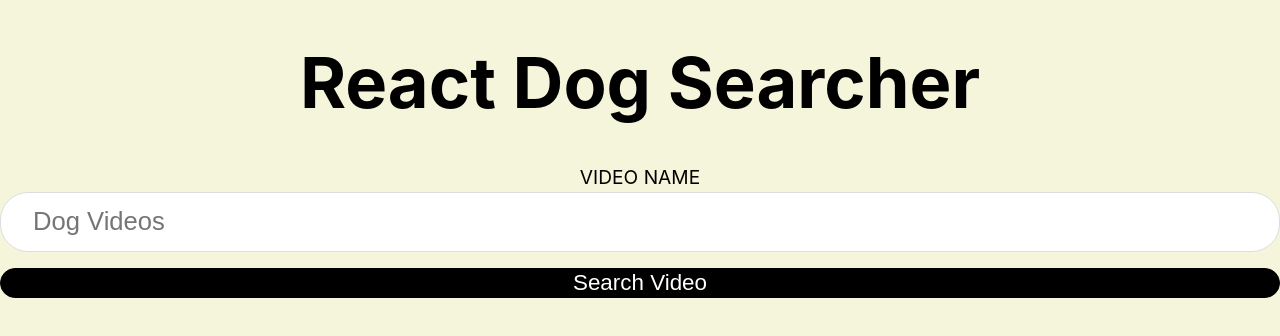
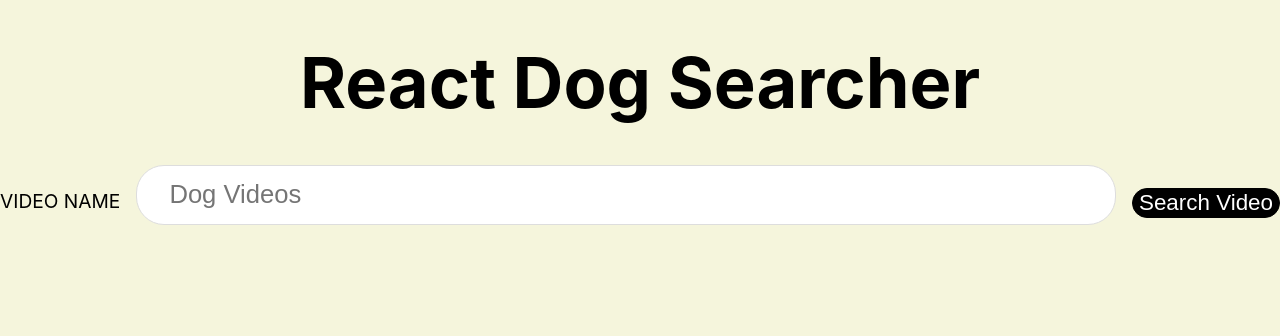
Before and after one commit to Raed56/search-dog-videos, a React (Create React App) app: page / in a window 1280 px wide. Shown: the top 336 px of the page. Built offline with nearby package versions, Linux system fonts and the light colour scheme.

Commit message:
added media queeries for search component

```diff
--- a/src/index.css
+++ b/src/index.css
@@ -68,3 +68,14 @@
 .button:hover {
     background-color: rgba(0, 0, 0, 0.85);
 }
+
+@media (min-width: 786px) {
+    .form {
+        grid-template-columns: auto 1fr auto;
+        grid-gap: 1rem;
+        align-items: center;
+    }
+    .input {
+        margin-bottom: center;
+    }
+}
```
